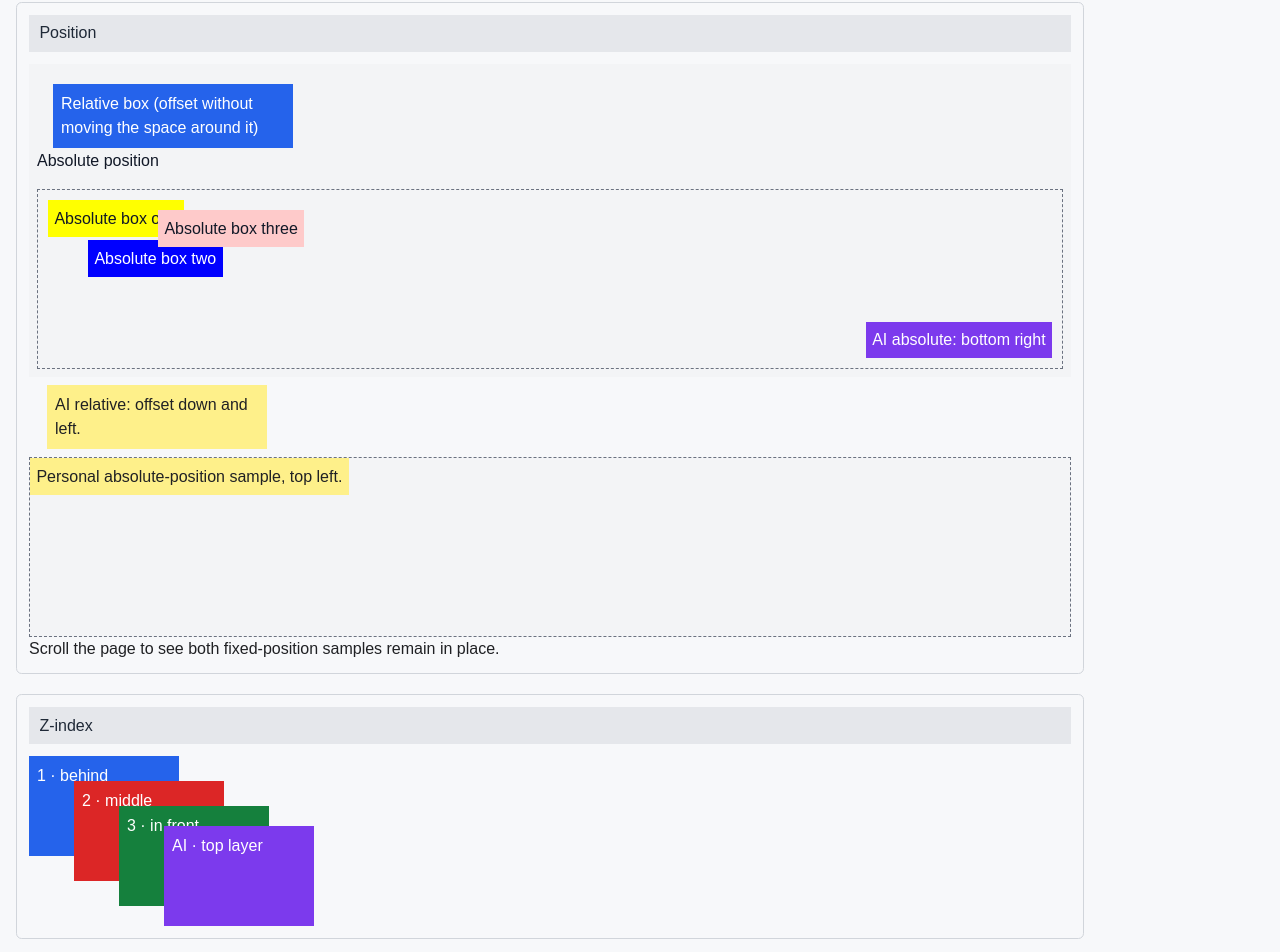
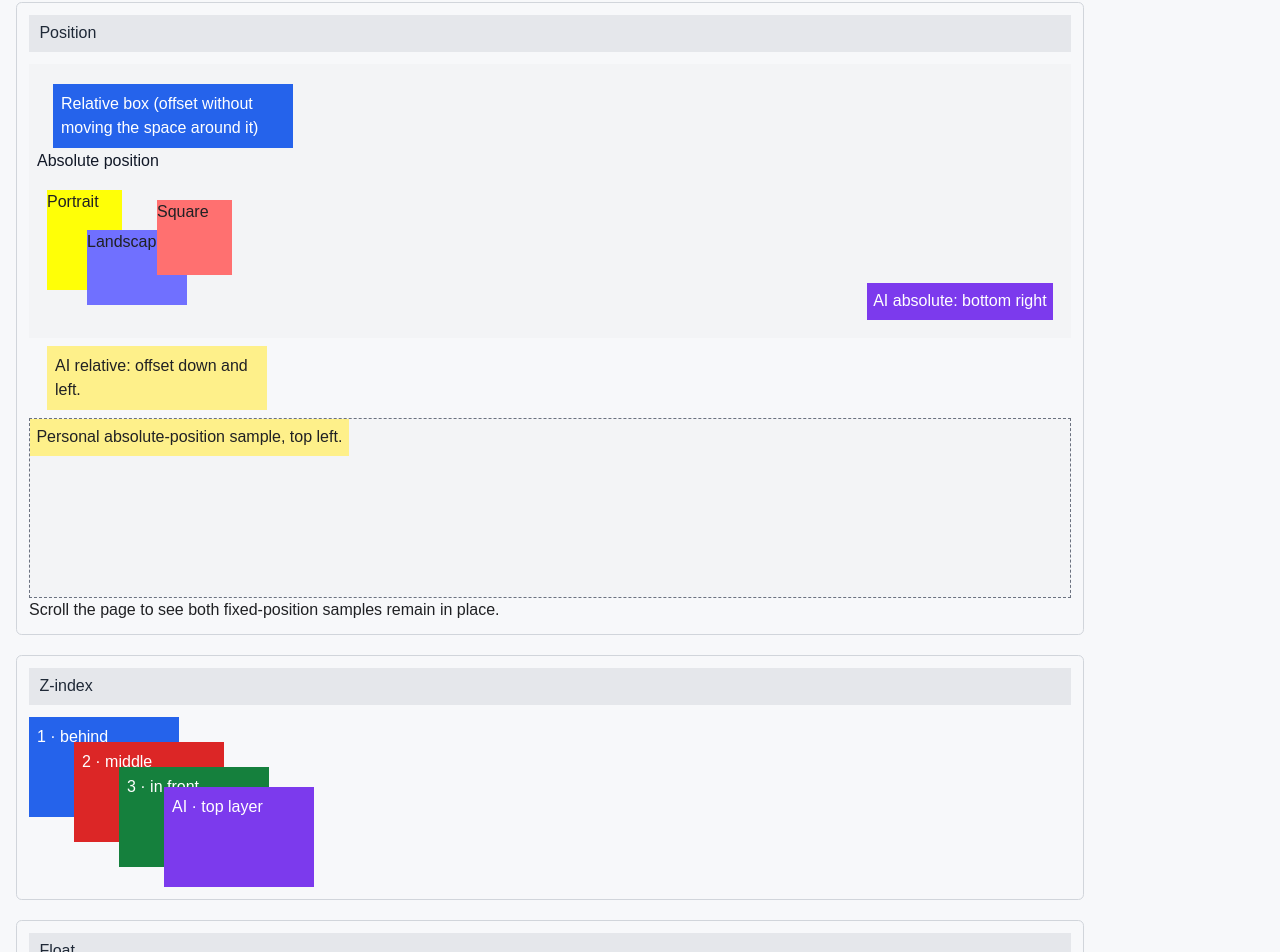
Before and after one commit to SidK2301/webdev-client, a Next.js app: page /labs/lab2 in a window 1280 px wide. Shown: the part 3934-4886 px from the top of the page. Built offline with nearby package versions, Linux system fonts and the light colour scheme.

Commit message:
Match class, background, absolute samples to book

```diff
--- a/app/labs/lab2/Positions.tsx
+++ b/app/labs/lab2/Positions.tsx
@@ -6,10 +6,10 @@
         <div className="wd-relative-box">Relative box (offset without moving the space around it)</div>
         <div id="wd-css-position-absolute">
           <h4>Absolute position</h4>
-          <div className="wd-absolute-parent wd-pos-relative">
-            <div className="wd-absolute-box wd-absolute-one wd-pos-absolute-10-10">Absolute box one</div>
-            <div className="wd-absolute-box wd-absolute-two wd-pos-absolute-50-50">Absolute box two</div>
-            <div className="wd-absolute-box wd-absolute-three wd-pos-absolute-120-20">Absolute box three</div>
+          <div className="wd-pos-relative" style={{ height: 150 }}>
+            <div className="wd-pos-absolute-10-10 wd-bg-color-yellow wd-dimension-portrait">Portrait</div>
+            <div className="wd-pos-absolute-50-50 wd-bg-color-blue wd-dimension-landscape">Landscape</div>
+            <div className="wd-pos-absolute-120-20 wd-bg-color-red wd-dimension-square">Square</div>
             <span id="wd-ai-absolute">AI absolute: bottom right</span>
           </div>
         </div>
--- a/app/labs/lab2/index.css
+++ b/app/labs/lab2/index.css
@@ -12,20 +12,20 @@
   box-sizing: border-box;
 }
 
-#wd-lab2 h2 {
+:where(#wd-lab2) h2 {
   color: #202124;
   border-bottom: 2px solid #d1d5db;
   padding-bottom: 0.5rem;
 }
 
-#wd-lab2 h3 {
+:where(#wd-lab2) h3 {
   margin: 0 0 0.75rem;
   padding: 0.4rem 0.65rem;
   color: #1f2937;
   background: #e5e7eb;
 }
 
-#wd-lab2 h4 {
+:where(#wd-lab2) h4 {
   margin: 0.85rem 0 0.4rem;
 }
 
@@ -42,7 +42,7 @@
 #wd-lab2 #wd-css-selectors p#wd-id-selector-3 { background: #0f766e; color: white; padding: 0.4rem; }
 #wd-lab2 #wd-css-selectors p#wd-ai-id-selector { background: #7c3aed; color: white; padding: 0.4rem; }
 
-#wd-lab2 .wd-class-selector { background-color: yellow; color: blue; padding: 0.4rem; }
+.wd-class-selector { background-color: yellow; color: blue; padding: 0.4rem; }
 #wd-lab2 .wd-your-class { background: #dbeafe; color: #1e3a8a; padding: 0.4rem; }
 #wd-lab2 .wd-ai-class-selector { background: #fce7f3; color: #9d174d; padding: 0.4rem; }
 #wd-lab2 .wd-selector-1 .wd-selector-3 { background: #dc2626; color: white; padding: 0.4rem; }
@@ -57,11 +57,11 @@
 #wd-lab2 .wd-fg-color-blue { color: #7070ff; }
 #wd-lab2 .wd-fg-color-red { color: #ff7070; }
 #wd-lab2 .wd-fg-color-green { color: green; }
-#wd-lab2 .wd-bg-color-yellow { background-color: #ffff07; }
-#wd-lab2 .wd-bg-color-blue { background-color: #7070ff; }
-#wd-lab2 .wd-bg-color-red { background-color: #ff7070; }
-#wd-lab2 .wd-bg-color-green { background-color: green; }
-#wd-lab2 .wd-bg-color-gray { background-color: lightgray; }
+.wd-bg-color-yellow { background-color: #ffff07; }
+.wd-bg-color-blue { background-color: #7070ff; }
+.wd-bg-color-red { background-color: #ff7070; }
+.wd-bg-color-green { background-color: green; }
+.wd-bg-color-gray { background-color: lightgray; }
 #wd-lab2 #wd-css-background-colors p { padding: 0.5rem; }
 #wd-lab2 #wd-css-background-colors span { padding: 0.1rem 0.2rem; }
 
@@ -107,12 +107,14 @@
 
 #wd-lab2 .wd-position-stage { position: relative; min-height: 160px; padding: 0.5rem; background: #f3f4f6; }
 #wd-lab2 .wd-relative-box { position: relative; top: 12px; left: 16px; width: 240px; padding: 0.5rem; color: white; background: #2563eb; }
-#wd-lab2 .wd-absolute-parent, #wd-lab2 .wd-ai-absolute-parent { position: relative; height: 180px; margin-top: 1rem; padding: 0.5rem; border: 1px dashed #6b7280; background: #f3f4f6; }
-#wd-lab2 .wd-pos-relative { position: relative; height: 180px; }
-#wd-lab2 .wd-absolute-box { position: absolute; padding: 0.4rem; color: #111827; }
-#wd-lab2 .wd-pos-absolute-10-10 { top: 10px; left: 10px; background: yellow; }
-#wd-lab2 .wd-pos-absolute-50-50 { top: 50px; left: 50px; color: white; background: blue; }
-#wd-lab2 .wd-pos-absolute-120-20 { top: 20px; left: 120px; background: #fecaca; }
+.wd-ai-absolute-parent { position: relative; height: 180px; margin-top: 1rem; padding: 0.5rem; border: 1px dashed #6b7280; background: #f3f4f6; }
+.wd-pos-relative { position: relative; }
+.wd-pos-absolute-10-10 { position: absolute; top: 10px; left: 10px; }
+.wd-pos-absolute-50-50 { position: absolute; top: 50px; left: 50px; }
+.wd-pos-absolute-120-20 { position: absolute; top: 20px; left: 120px; }
+.wd-dimension-portrait { width: 75px; height: 100px; }
+.wd-dimension-landscape { width: 100px; height: 75px; }
+.wd-dimension-square { width: 75px; height: 75px; }
 #wd-lab2 #wd-css-background-colors h2 { margin: 0 0 0.75rem; padding: 0.4rem 0.65rem; }
 #wd-lab2 #wd-ai-absolute { position: absolute; right: 10px; bottom: 10px; padding: 0.4rem; color: white; background: #7c3aed; }
 #wd-lab2 #wd-ai-relative { position: relative; top: 8px; left: 18px; width: 220px; padding: 0.5rem; background: #fef08a; }
```
